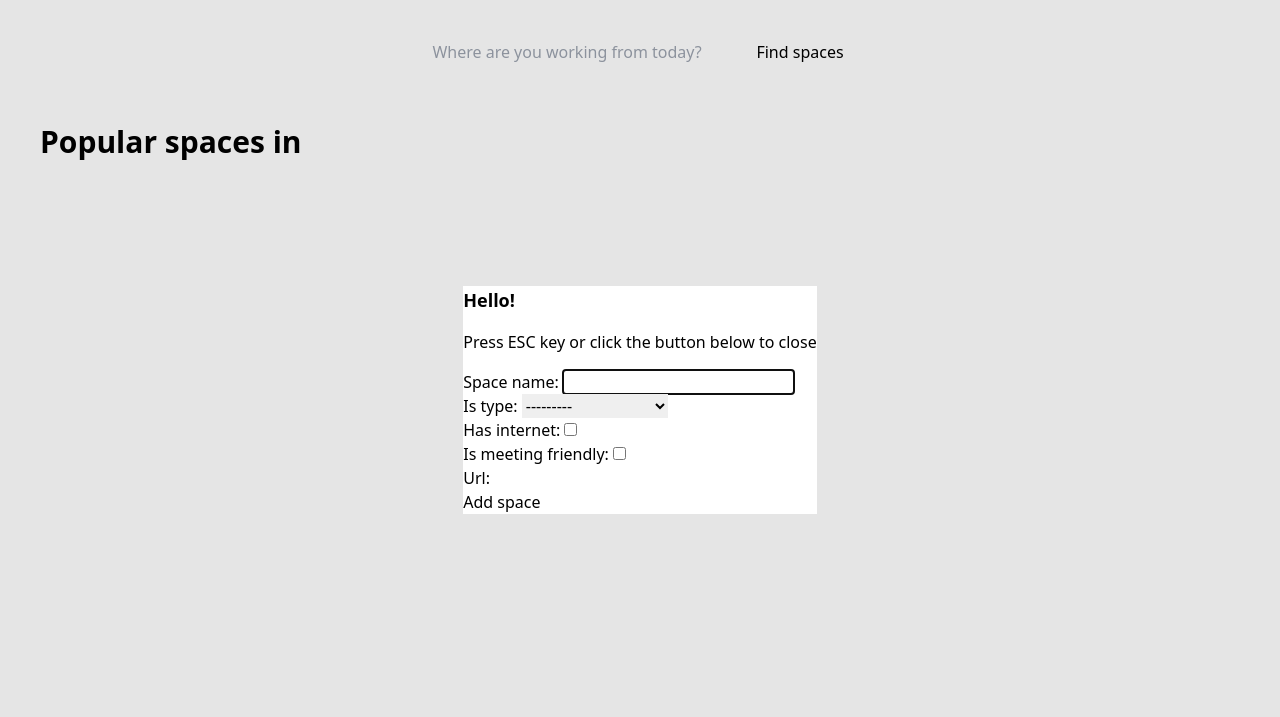
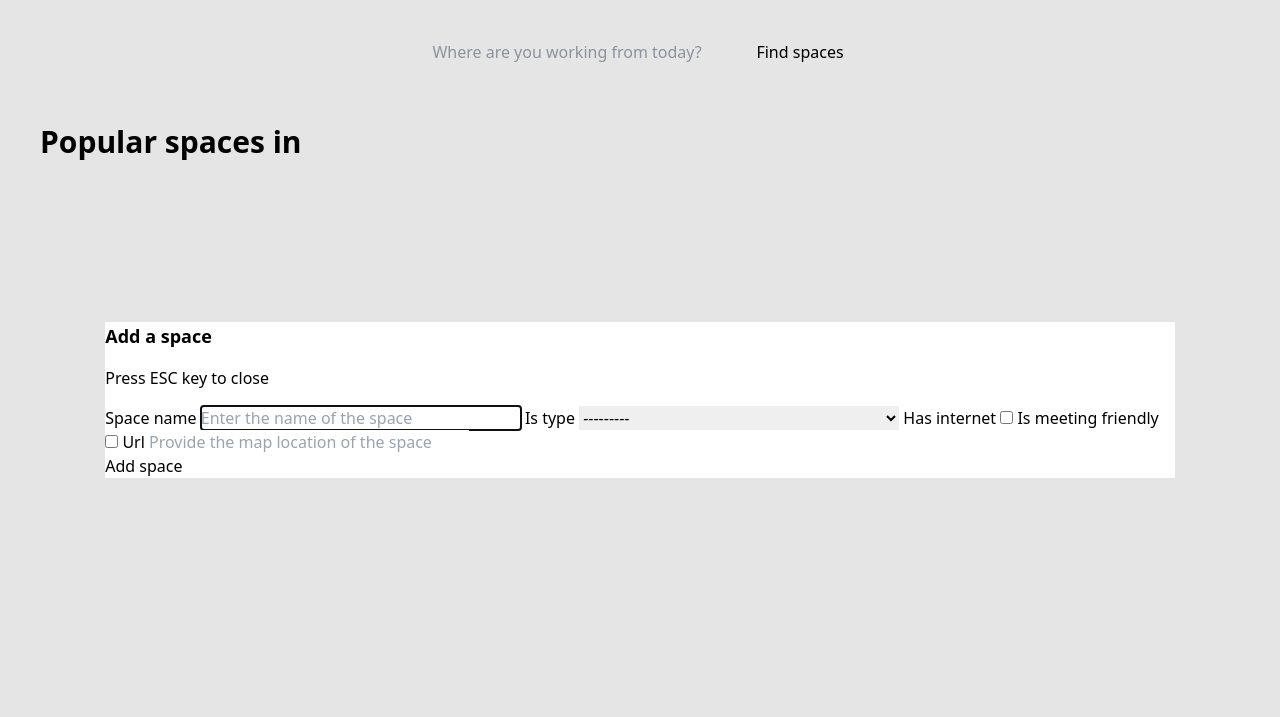
Before and after one commit to rmtwrld/remoteworld, a Django app: template spaces/templates/spaces.html in a window 1280 px wide, after a click that opens the changed part. Shown: the top 717 px of the page. Run offline with Django 4.2, Linux system fonts and the light colour scheme; the template is opened without the code that fills it: values that come from a table or form of the project are taken from there, others are empty; style sheets or scripts are compiled from the project's sources.

Commit message:
add space form

```diff
--- a/spaces/forms.py
+++ b/spaces/forms.py
@@ -1,7 +1,26 @@
-from django.forms import ModelForm
+from django.forms import ModelForm, TextInput, URLInput, CheckboxInput, Select
 from .models import Space
 
 class AddSpaceForm(ModelForm):
     class Meta:
         model = Space
         fields = ["space_name", "is_type", "has_internet", "is_meeting_friendly", "url"]
+        widgets = {
+            'space_name': TextInput(attrs={
+                'class': "input input-bordered input-primary w-full max-w-xs",
+                'placeholder': 'Enter the name of the space'
+            }),
+            'is_type': Select(attrs={
+                'class': "select select-bordered w-full max-w-xs",
+            }),
+            'has_internet': CheckboxInput(attrs={
+                'class': "checkbox checkbox-xs",
+            }),
+            'is_meeting_friendly': CheckboxInput(attrs={
+                'class': "checkbox checkbox-xs",
+            }),
+            'url': URLInput(attrs={
+                'class': "input input-bordered input-primary w-full max-w-xs",
+                'placeholder':"Provide the map location of the space"
+            }),
+        }
--- a/spaces/templates/space-submission.html
+++ b/spaces/templates/space-submission.html
@@ -11,4 +11,4 @@
       </div>
     </div>
   </div>
-  {% endblock main %}
+{% endblock main %}
--- a/spaces/templates/spaces.html
+++ b/spaces/templates/spaces.html
@@ -81,12 +81,15 @@
 <dialog id="addSpace" class="modal">
   <form method="post" class="modal-box" action="/addspace/">
     {% csrf_token %}
-    <h3 class="font-bold text-lg">Hello!</h3>
-    <p class="py-4">Press ESC key or click the button below to close</p>
-    {{ form.as_p }}
+    <h3 class="font-bold text-lg">Add a space</h3>
+    <p class="py-4">Press ESC key to close</p>
+    {% for field in form %}
+        <label class="label cursor-pointer" for="{{ field.auto_id }}"><span class="label-text">{{ field.label }}</span></label>
+        {{ field }}
+    {% endfor %}
     <div class="modal-action">
       <!-- if there is a button in form, it will close the modal -->
-      <button class="btn">Add space</button>
+      <button type="submit" class="btn btn-primary">Add space</button>
     </div>
   </form>
 </dialog>
```
